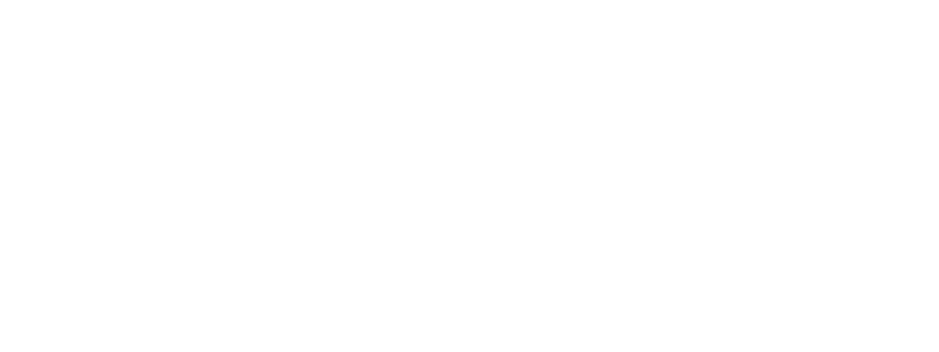
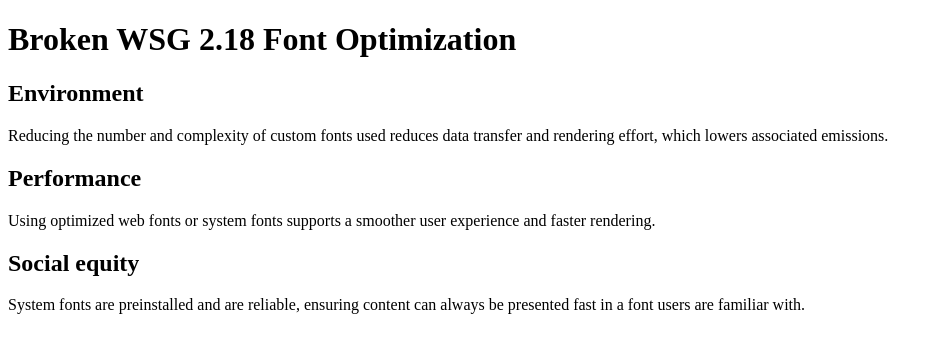
Before and after one commit to Jakubo0451/WSG-testcase-Fonts, a plain HTML site: page demo/broken/index.html in a window 1280 px wide. Shown: the whole page, without its empty margins (0-939 px from the left). Drawn offline with Linux system fonts and the light colour scheme.

Commit message:
template but without fonts yet

```diff
--- a/demo/broken/index.html
+++ b/demo/broken/index.html
@@ -6,6 +6,24 @@
     <title>Broken demo</title>
 </head>
 <body>
-
+    <h1>Broken WSG 2.18 Font Optimization</h1>
+    <section>
+        <h2>Environment</h2>
+        <p>
+            Reducing the number and complexity of custom fonts used reduces data transfer and rendering effort, which lowers associated emissions.
+        </p>
+    </section>
+    <section>
+        <h2>Performance</h2>
+        <p>
+            Using optimized web fonts or system fonts supports a smoother user experience and faster rendering.
+        </p>
+    </section>
+    <section>
+        <h2>Social equity</h2>
+        <p>
+            System fonts are preinstalled and are reliable, ensuring content can always be presented fast in a font users are familiar with.
+        </p>
+    </section>
 </body>
 </html>
```
Also changed, not shown: demo/fixed/index.html (+18 -0 lines).
